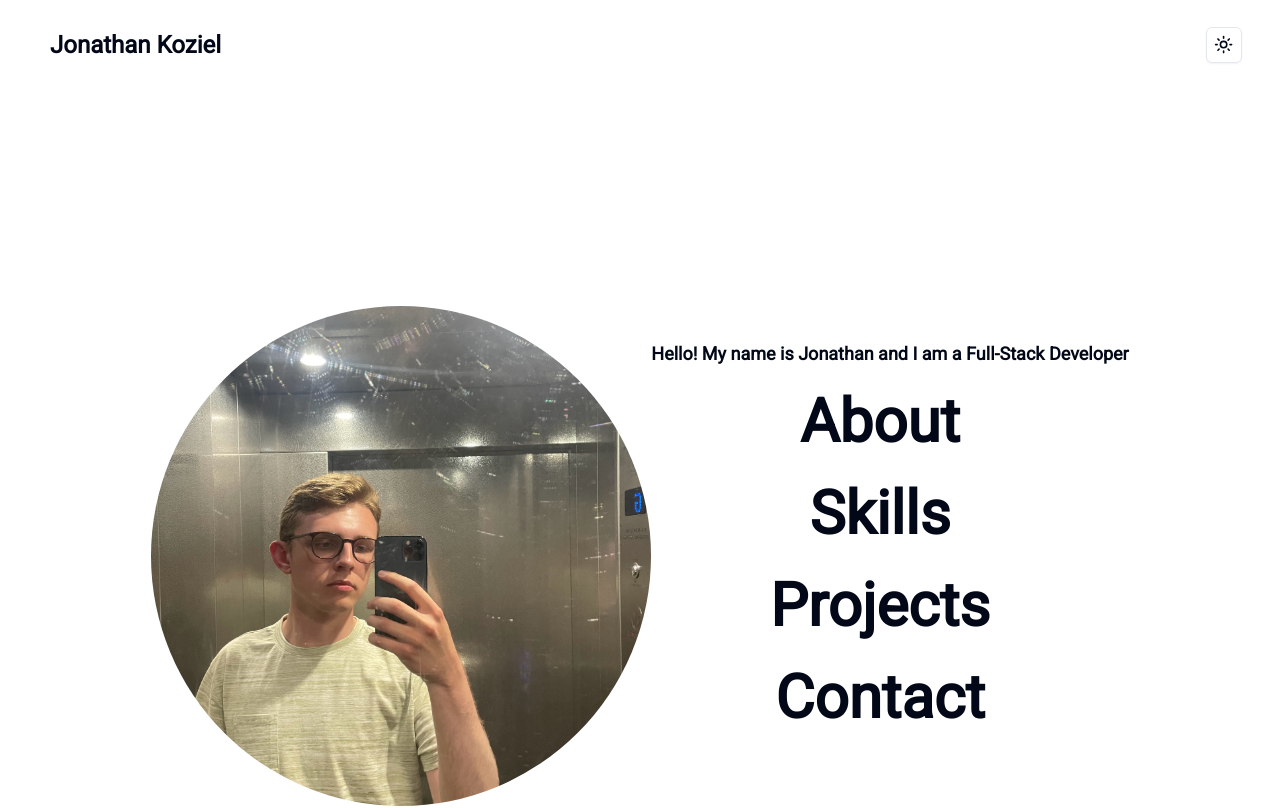
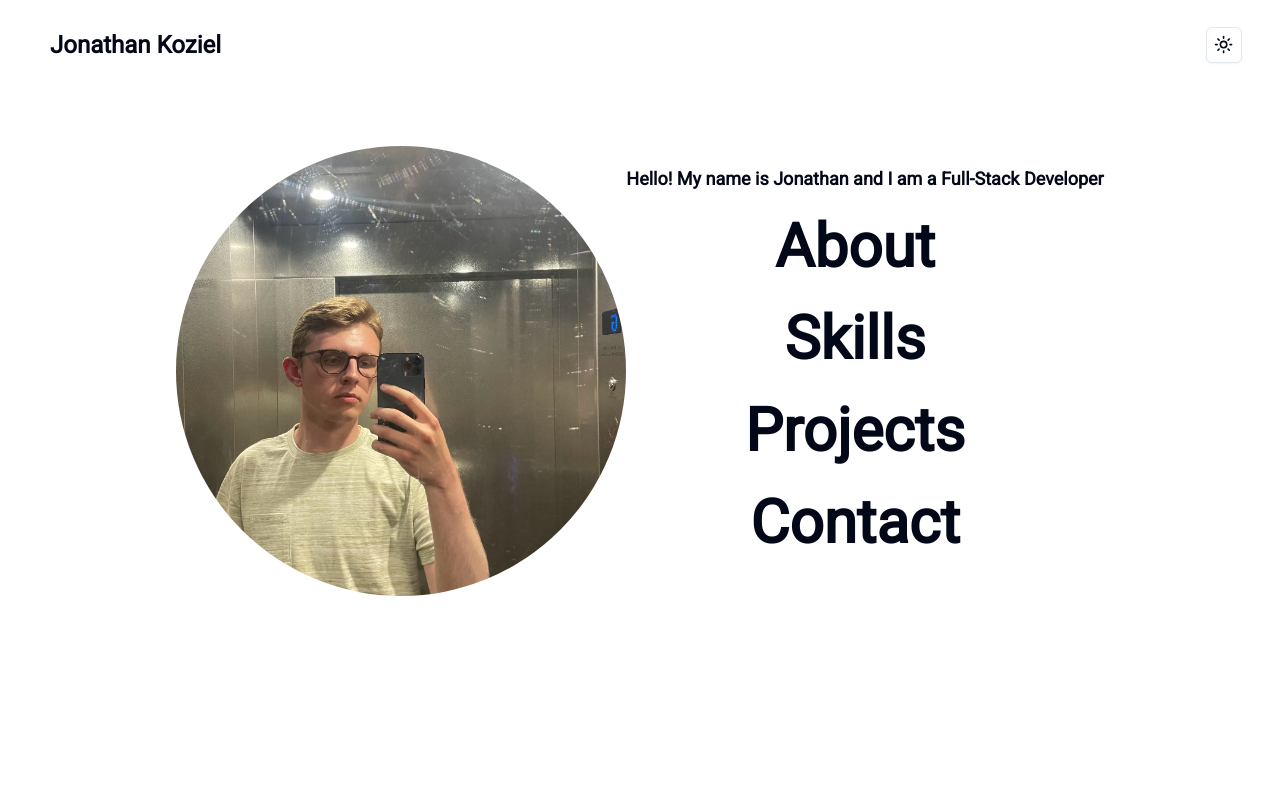
Before and after one commit to j-koziel/my-portfolio, a Next.js app: page / in a window 1280 px wide. Shown: the top 808 px of the page. Built offline with nearby package versions, Linux system fonts and the light colour scheme.

Commit message:
feat: so I removed the fa icons and then did a bunch of other stuff

```diff
--- a/src/components/nav-menu.tsx
+++ b/src/components/nav-menu.tsx
@@ -9,11 +9,8 @@ export function NavMenu() {
     "hover:bg-secondary hover:drop-shadow-xl hover:drop-shadow-tarawera-200 transition-all";
 
   return (
-    <nav className="h-[90px] min-w-full backdrop-filter backdrop-blur-2xl bg-opacity-50 text-tarawera-50 text-2xl flex justify-evenly items-center px-[38px] sticky top-0 md:flex-row md:justify-between">
-      <a
-        href="/#home"
-        className={`font-bold p-3 rounded-md ${linkHoverAnimation}`}
-      >
+    <nav className="h-[90px] min-w-full text-tarawera-50 text-2xl flex justify-evenly items-center px-[38px] md:flex-row md:justify-between">
+      <a href="/" className={`font-bold p-3 rounded-md ${linkHoverAnimation}`}>
         Jonathan Koziel
       </a>
       <ThemeModeToggle />
--- a/src/components/sections/contact-section.tsx
+++ b/src/components/sections/contact-section.tsx
@@ -1,6 +1,4 @@
-import { FontAwesomeIcon } from "@fortawesome/react-fontawesome";
-import { faLinkedin, faXTwitter } from "@fortawesome/free-brands-svg-icons";
-import { faEnvelope } from "@fortawesome/free-regular-svg-icons";
+import { LinkedInLogoIcon, EnvelopeClosedIcon } from "@radix-ui/react-icons";
 
 import { Button } from "../ui/button";
 import {
@@ -22,16 +20,7 @@ export function ContactSection() {
         <CardContent className="flex items-center justify-evenly gap-y-2">
           <Button variant="link" size="icon" asChild>
             <a href="mailto:jonathankoziel1@gmail.com">
-              <FontAwesomeIcon icon={faEnvelope} />
-            </a>
-          </Button>
-          <Button variant="link" size="icon" asChild>
-            <a
-              href="https://twitter.com/yonat4n_"
-              target="_blank"
-              rel="noreferrer"
-            >
-              <FontAwesomeIcon icon={faXTwitter} />
+              <EnvelopeClosedIcon height={36} width={36} />
             </a>
           </Button>
           <Button variant="link" size="icon" asChild>
@@ -40,7 +29,7 @@ export function ContactSection() {
               target="_blank"
               rel="noreferrer"
             >
-              <FontAwesomeIcon icon={faLinkedin} />
+              <LinkedInLogoIcon height={36} width={36} />
             </a>
           </Button>
         </CardContent>
--- a/src/components/sections/home-section.tsx
+++ b/src/components/sections/home-section.tsx
@@ -30,10 +30,7 @@ export function HomeSection() {
     "hover:bg-secondary hover:drop-shadow-xl hover:drop-shadow-tarawera-200 transition-all";
 
   return (
-    <main
-      className="min-h-screen text-tarawera-50 font-bold flex flex-col items-center md:flex-row md:justify-center md:items-center"
-      id="home"
-    >
+    <main className="text-tarawera-50 font-bold flex flex-col md:flex-row md:justify-center md:items-center">
       <motion.div
         initial={{ opacity: 0 }}
         animate={{
@@ -44,13 +41,13 @@ export function HomeSection() {
         <Image
           src="/profile_picture.jpg"
           alt="Me"
-          width={500}
-          height={500}
-          className="rounded-full mb-10 mt-5 md:mb-0 lg:mb-0"
+          width={450}
+          height={450}
+          className="rounded-full"
         />
       </motion.div>
 
-      <div className="flex flex-col items-center justify-between">
+      <div className="flex flex-col">
         <motion.p
           initial={{ opacity: 0 }}
           animate={{
@@ -61,6 +58,7 @@ export function HomeSection() {
         >
           Hello! My name is Jonathan and I am a Full-Stack Developer
         </motion.p>
+        <div className="flex flex-col items-center">
           {links.map((link: NavLink, i: number) => (
             <motion.a
               initial={{ opacity: 0 }}
@@ -76,6 +74,7 @@ export function HomeSection() {
             </motion.a>
           ))}
         </div>
+      </div>
     </main>
   );
 }
```
Lines whose indentation alone changed are shown as unchanged.
